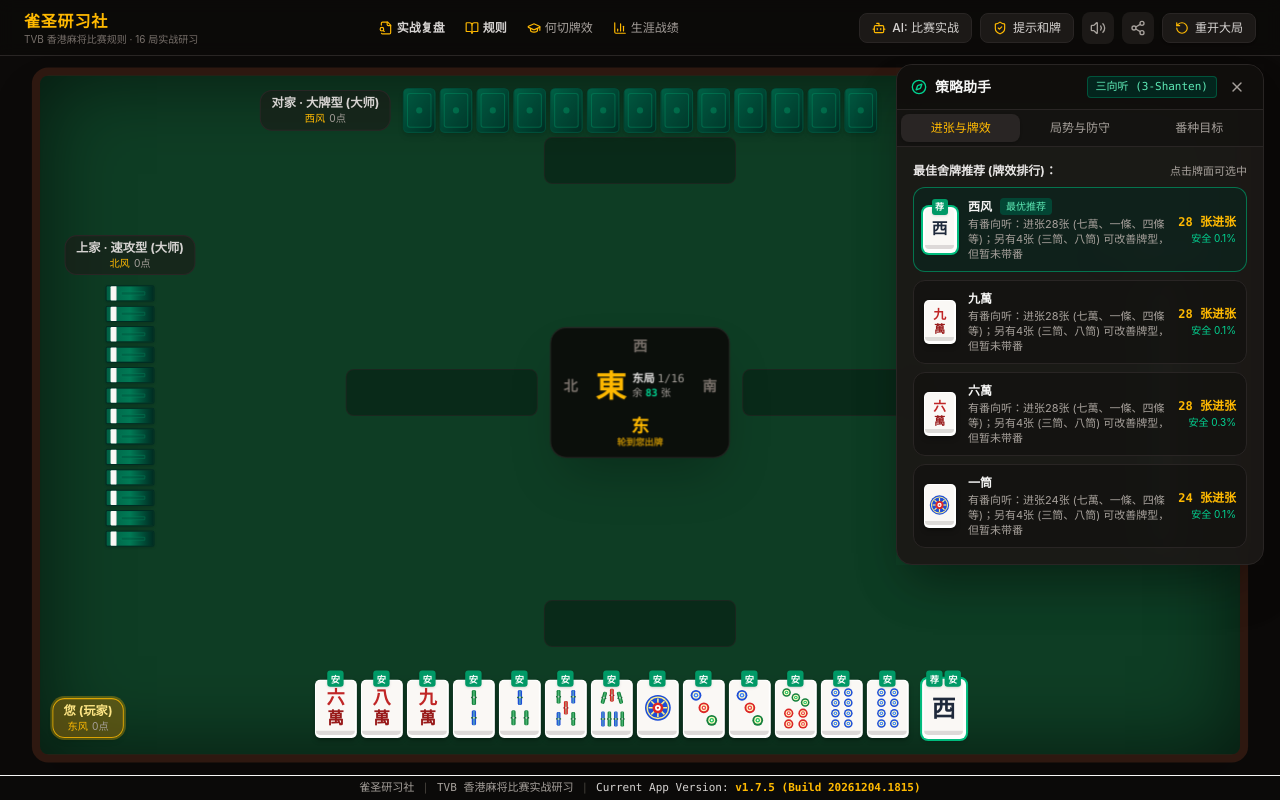
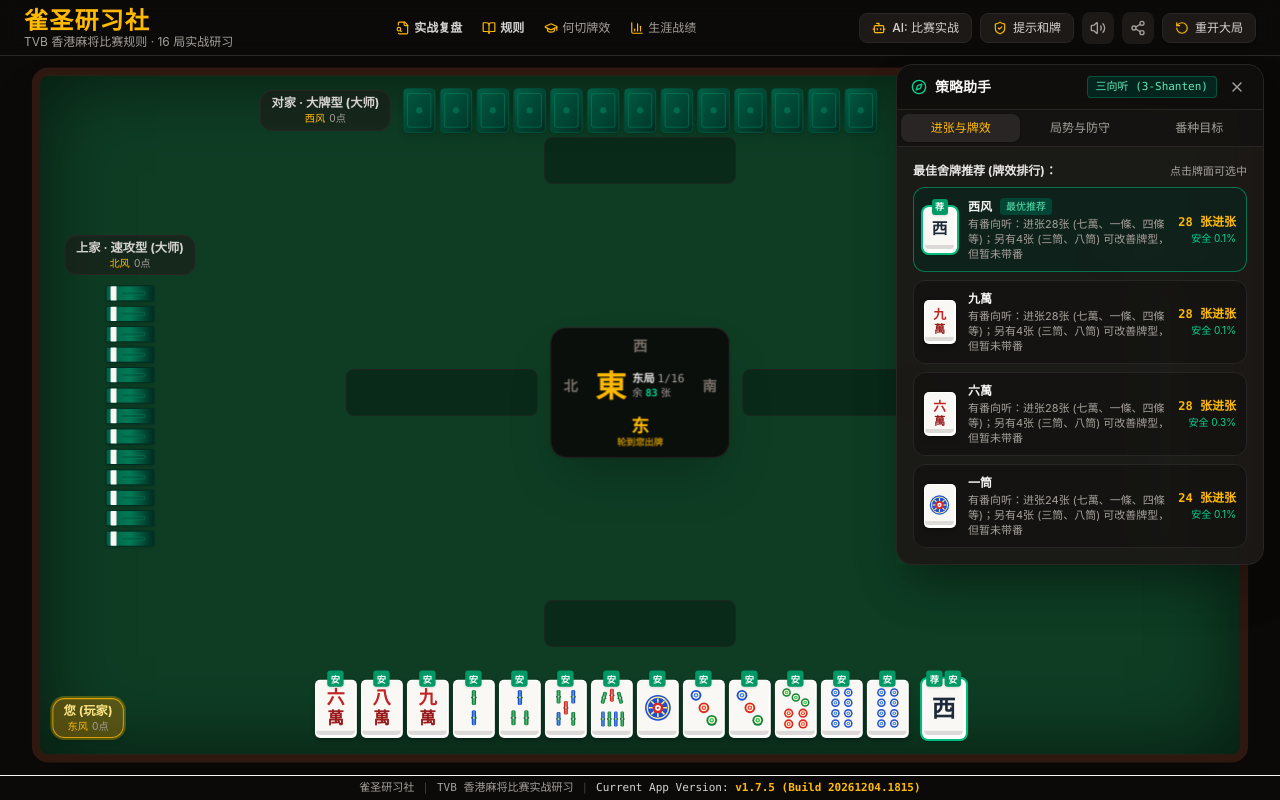
Before and after one commit to beaverbunny/Mahjong-Practice, a React (Vite) app: page / in a window 1280 px wide. Built offline with nearby package versions, Linux system fonts and the light colour scheme.

Commit message:
Header: larger wordmark, lighter TVB subtitle
雀圣研习社 goes from 16px to 24px and the subtitle from 10px stone-500 to
12px stone-400; both still fit on one header row from 820px up.

Claude-Session: https://claude.ai/code/session_01BCAFEb5KJ1KMe2xDXX16jt

```diff
--- a/src/App.tsx
+++ b/src/App.tsx
@@ -717,11 +717,11 @@ export default function App() {
       {/* ================= ZONE 1, 2, 3: TOP BAR CONTRACT ================= */}
       <header className="h-14 border-b border-stone-800 bg-stone-950/90 backdrop-blur px-4 sm:px-6 flex items-center justify-between z-40 shrink-0">
         {/* Zone 1: Wordmark with the TVB subtitle stacked underneath, so both fit at every width */}
-        <div className="flex flex-col leading-tight whitespace-nowrap">
-          <span className="text-base font-serif font-black tracking-wider text-amber-400">
+        <div className="flex flex-col whitespace-nowrap">
+          <span className="text-2xl leading-none font-serif font-black tracking-wider text-amber-400">
             雀圣研习社
           </span>
-          <span className="text-[10px] text-stone-500">TVB 香港麻将比赛规则 · 16 局实战研习</span>
+          <span className="mt-1 text-xs leading-none text-stone-400">TVB 香港麻将比赛规则 · 16 局实战研习</span>
         </div>
 
         {/* Zone 2: Navigation Links (Text Links with Hover Underlines) */}
```
